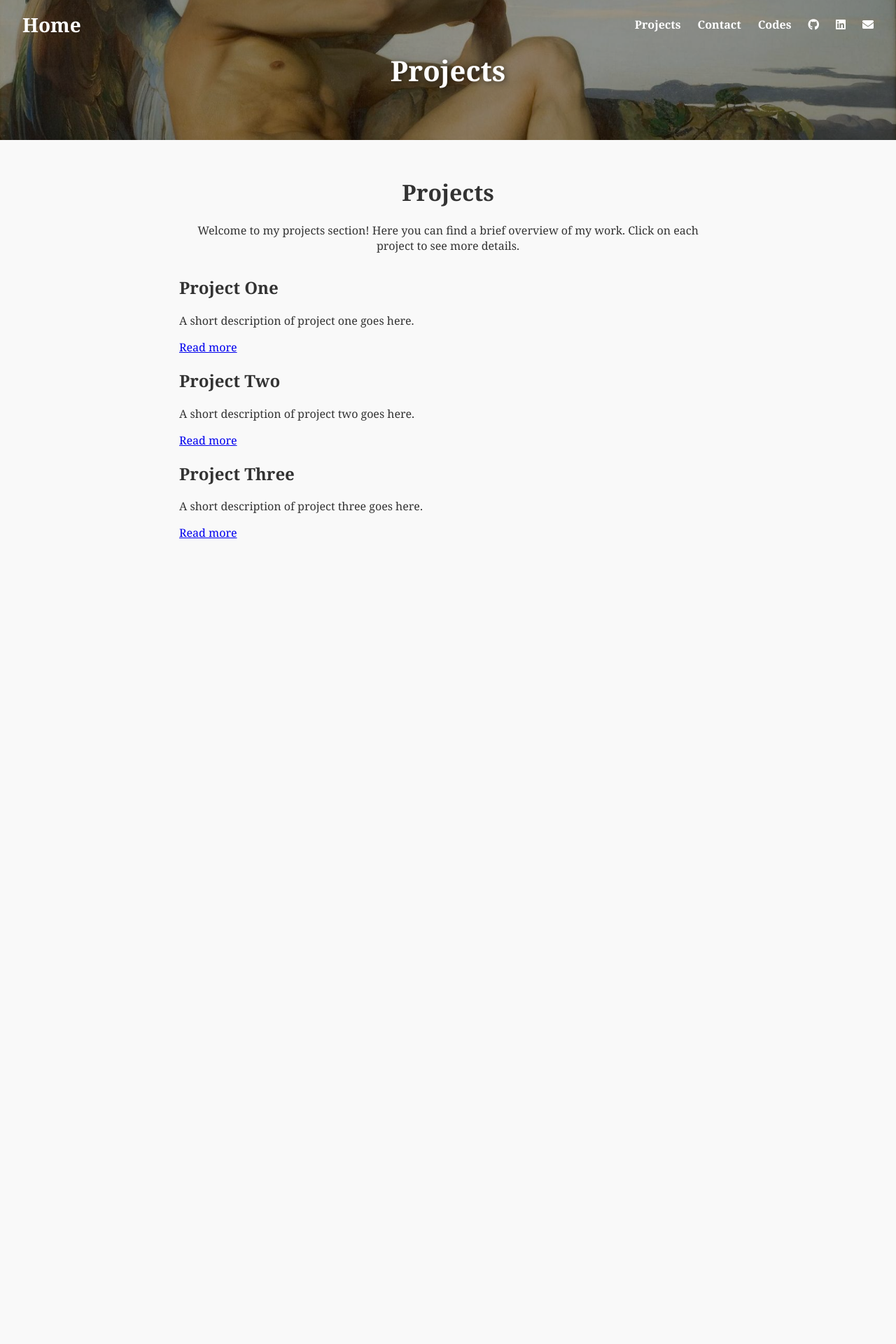
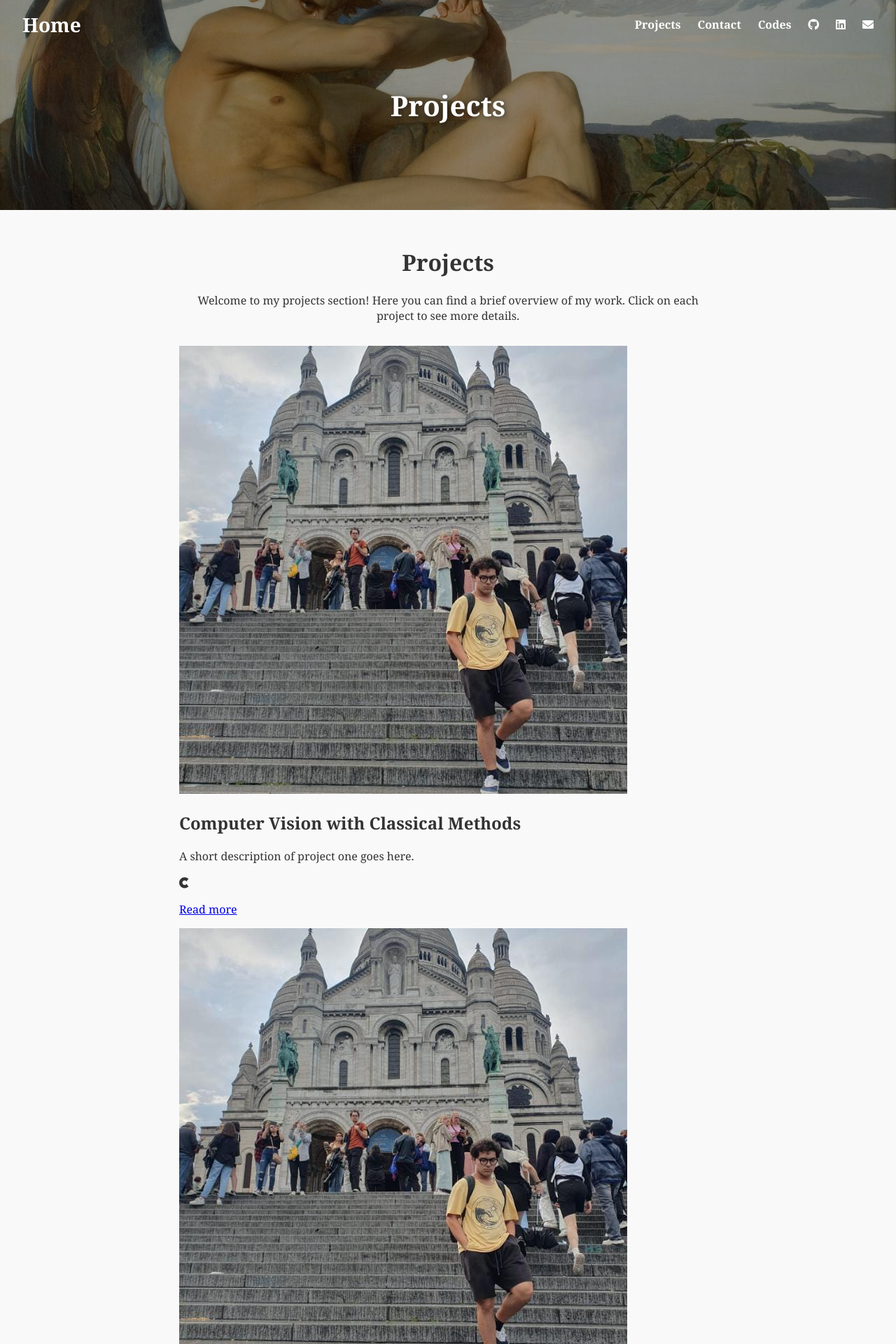
Before and after one commit to EwerthonMelzani/ewerthonmelzani.github.io, a Jekyll site: the page built from projects.md, in a window 1280 px wide. Shown: the top 1920 px of the page at 70% size. Built offline with Jekyll 4.4.1, drawn with Linux system fonts in a browser that asks for light colours; before the commit the page ends 900 px from its top, so only the background shows below that; some of the changed text lies outside the part shown.

Commit message:
The site with new layout

```diff
--- a/assets/css/style.css
+++ b/assets/css/style.css
@@ -25,7 +25,7 @@
 .banner {
   position: relative;
   width: 100%;              /* full width, not 100vw */
-  height: 200px;            /* adjust height as needed */
+  height: 300px;            /* adjust height as needed */
   background-size: cover;
   background-position: center;
   background-repeat: no-repeat;
--- a/projects.md
+++ b/projects.md
@@ -4,7 +4,6 @@
 permalink: /projects/
 banner: /assets/images/background.jpg
 ---
-
 
 <div style="text-align:center; margin-bottom: 2rem;">
   <h1>Projects</h1>
@@ -15,23 +14,46 @@
 
   <!-- Project 1 -->
   <div class="project-card">
-    <h2>Project One</h2>
+    <img src="/assets/images/profile.png" alt="Project 1 image" class="project-image">
+    <h2>Computer Vision with Classical Methods</h2>
     <p>A short description of project one goes here.</p>
+    <div class="project-icons">
+      <i class="fab fa-cuttlefish" title="C++"></i> <!-- Example icon for C++ -->
+    </div>
     <p><a href="/projects/project-one/">Read more</a></p>
   </div>
 
   <!-- Project 2 -->
   <div class="project-card">
-    <h2>Project Two</h2>
+    <img src="/assets/images/profile.png" alt="Project 2 image" class="project-image">
+    <h2>Generative Models and Inverse Problems</h2>
     <p>A short description of project two goes here.</p>
+    <div class="project-icons">
+      <i class="fab fa-python" title="Python / PyTorch"></i>
+    </div>
     <p><a href="/projects/project-two/">Read more</a></p>
   </div>
 
   <!-- Project 3 -->
   <div class="project-card">
-    <h2>Project Three</h2>
+    <img src="/assets/images/profile.png" alt="Project 3 image" class="project-image">
+    <h2>Implementing Generative Models in Jax</h2>
     <p>A short description of project three goes here.</p>
+    <div class="project-icons">
+      <i class="fab fa-python" title="Python / JAX"></i>
+    </div>
     <p><a href="/projects/project-three/">Read more</a></p>
   </div>
 
+  <!-- Project 4 -->
+  <div class="project-card">
+    <img src="/assets/images/profile.png" alt="Project 4 image" class="project-image">
+    <h2>Casual Project in C</h2>
+    <p>As the name says, sometimes me and my friends implement data structures in C and solve exercises on LeetCode.</p>
+    <div class="project-icons">
+      <i class="fas fa-c" title="C"></i> <!-- Use a generic icon for C -->
+    </div>
+    <p><a href="https://github.com/EwerthonMelzani/Friends_of_C">Read more</a></p>
+  </div>
+
 </div>
```
